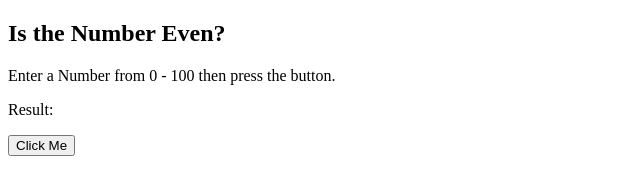
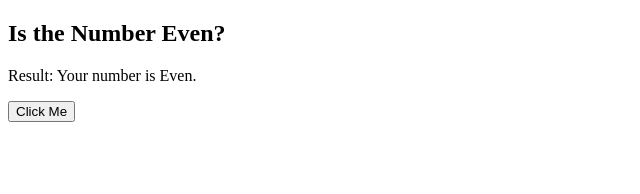
Before and after one commit to DKendle/js, a plain HTML site: page isEven/index.html in a window 1280 px wide. Both pictures are taken after a click on the button "Click Me". Shown: the whole page, without its empty margins (0-640 px from the left). Drawn offline with Linux system fonts and the light colour scheme.

Commit message:
Logic is working when user pushes button

```diff
--- a/isEven/app.js
+++ b/isEven/app.js
@@ -0,0 +1,11 @@
+let resultDisplay = document.getElementById("result")
+let result;
+
+function isEven(n){
+    if(n % 2 === 0){
+        result = "Your number is Even."
+    }else{
+        result = "Your number is Odd."
+    }
+    resultDisplay.innerHTML = result
+}
--- a/isEven/index.html
+++ b/isEven/index.html
@@ -8,9 +8,10 @@
 </head>
 <body>
     <h2>Is the Number Even?</h2>
-    <p>Enter a Number from 0 - 100 then press the button.</p>
-    <p>Result:<span id="result"></span></p>
-    <button id="button">Click Me</button>
+    <!--<p>Enter a Number from 0 - 100 then press the button.</p> !-->
+
+    <p>Result: <span id="result"></span></p>
+    <button id="button" onclick=isEven(0)>Click Me</button>
 
 <script src="app.js"></script>
 </body>
```
